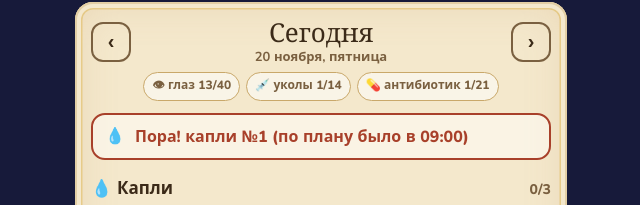
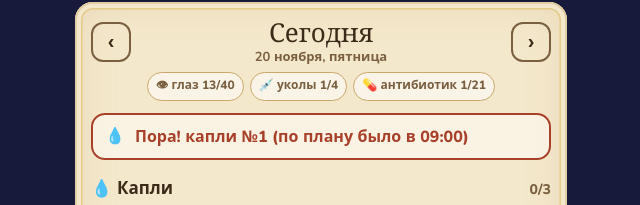
Before and after one commit to kiri11ka/musasi, a plain HTML site: page index.html in a window 1280 px wide. Shown: the part 467-672 px from the top of the page, 319-959 px from the left. Drawn offline with nearby package versions, Linux system fonts and the light colour scheme; a web font is replaced by a local one.

Commit message:
Add files via upload

```diff
--- a/index.html
+++ b/index.html
@@ -470,7 +470,7 @@ const PAW_ORDER = ['LH','RH'];
 const DEFAULT_SETTINGS = {
   name: 'Соломон', start: '2026-11-08', days: 40, names: ['Я', 'Она'], wait: 5,
   plan: { drop: ['09:00','15:00','21:00'], oint: ['09:10','12:00','15:10','18:00','21:10'] },
-  inj: { start: '2026-11-20', days: 14, time: '10:00', hindOnly: false },
+  inj: { start: '2026-11-20', days: 4, time: '10:00', hindOnly: false },
   abx: { start: '2026-11-20', days: 21, time: '13:00', dose: '1,5 таблетки' },
   worm: ['2026-11-23','2026-12-07','2027-01-07'], flea: ['2026-12-16'], specTime: '10:00',
   u: 0
@@ -492,6 +492,7 @@ function normalize(s){
   if (!Array.isArray(s.settings.worm)) s.settings.worm = clone(DEFAULT_SETTINGS.worm);
   if (!Array.isArray(s.settings.flea)) s.settings.flea = clone(DEFAULT_SETTINGS.flea);
   if (!(s.settings.sv >= 2)){ if (s.settings.abx.days === 14) s.settings.abx.days = 21; s.settings.sv = 2; }
+  if (!(s.settings.sv >= 3)){ if (s.settings.inj.days === 14) s.settings.inj.days = 4; s.settings.sv = 3; }
   s.marks = s.marks || {}; s.notes = s.notes || {};
   return s;
 }
```
